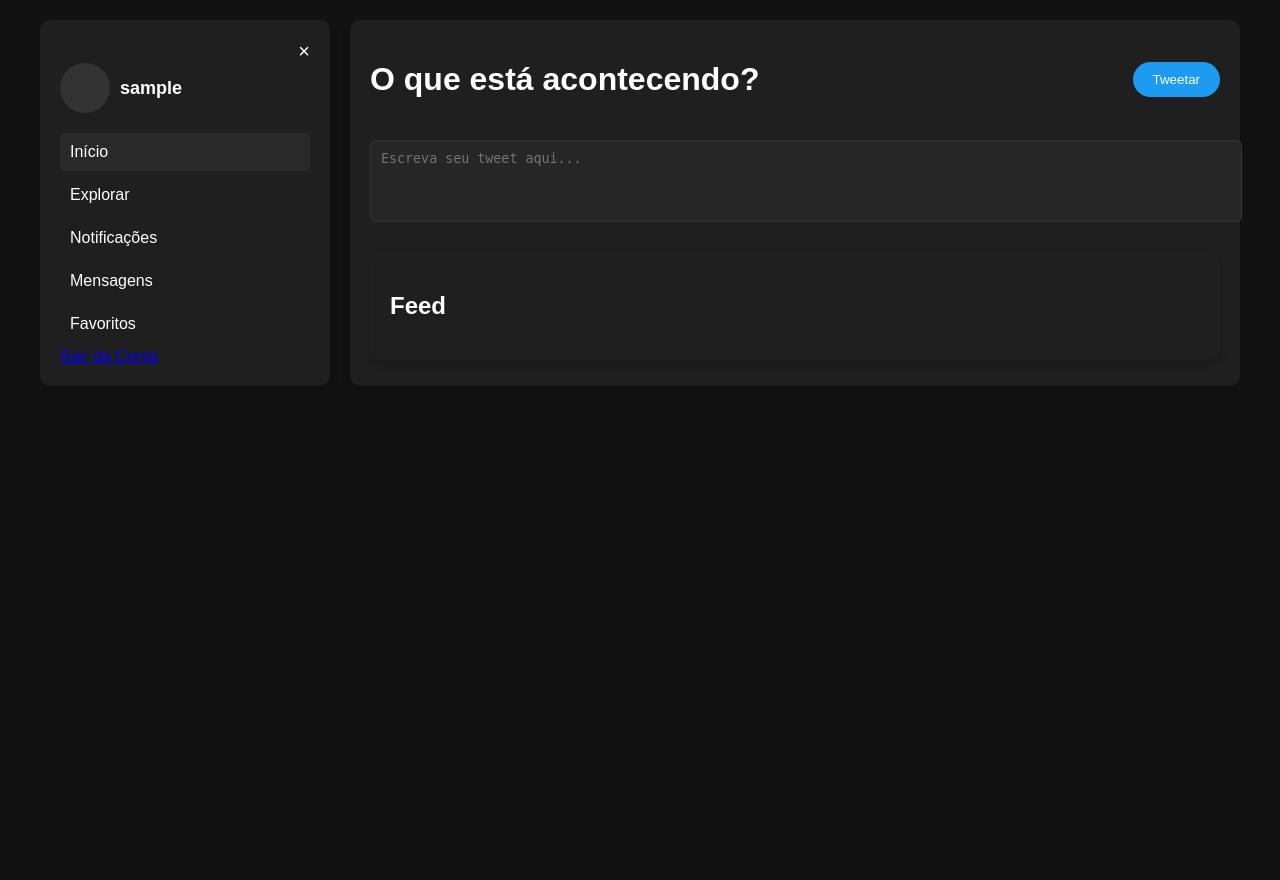
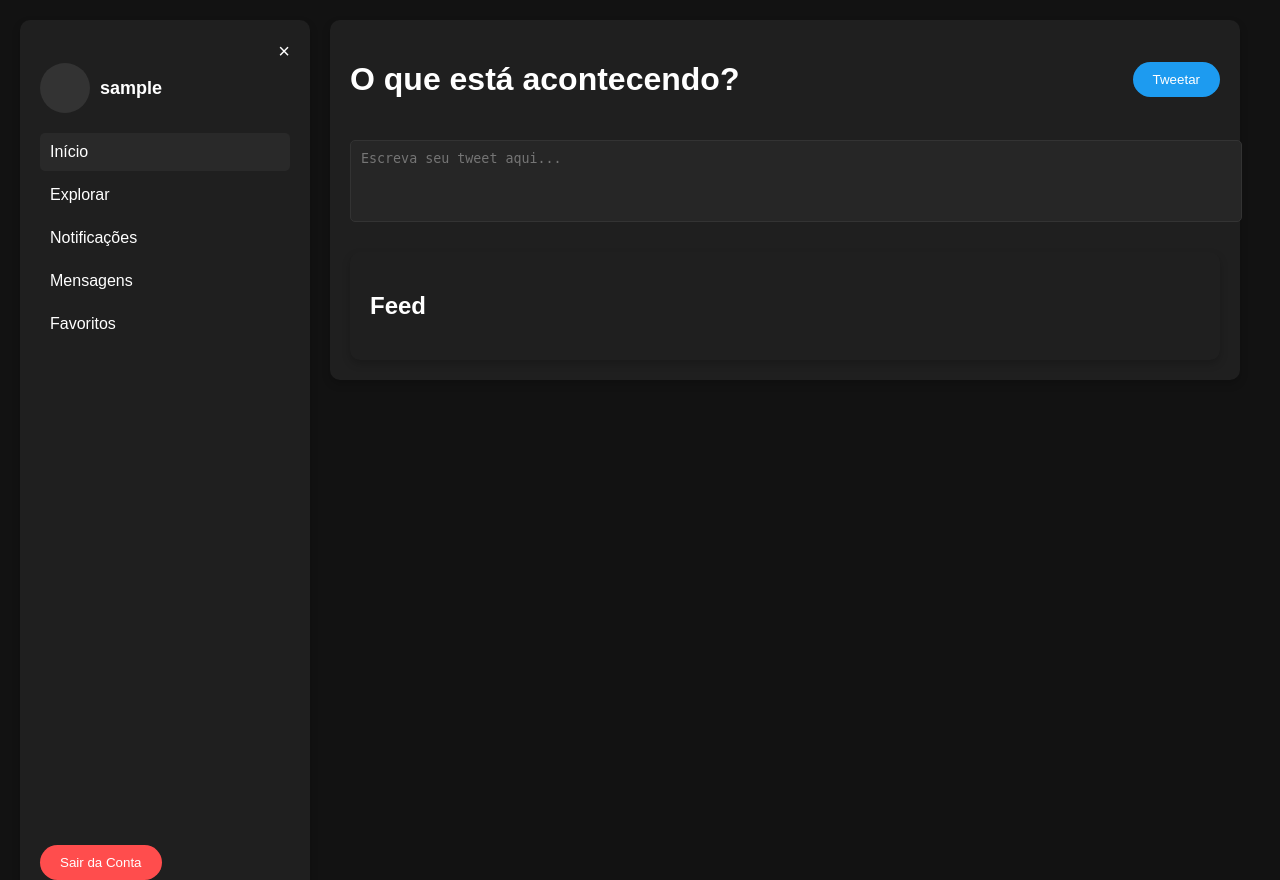
Before and after one commit to BrunoRbt/Twitter, a Django app: page /tweet/ in a window 1280 px wide. Run offline with Django 5.2, Linux system fonts and the light colour scheme; the visitor is signed in with stand-in values (Sample User, id 1); data that the repository does not hold is empty.

Commit message:
ajuste no logout

```diff
--- a/twitter_project/twitter_app/templates/twitter_app/tweet.html
+++ b/twitter_project/twitter_app/templates/twitter_app/tweet.html
@@ -1,5 +1,5 @@
 <!DOCTYPE html>
-<html lang="""pt-BR">
+<html lang="pt-BR">
 <head>
     <meta charset="UTF-8">
     <meta name="viewport" content="width=device-width, initial-scale=1.0">
@@ -10,8 +10,9 @@
             background-color: #121212;
             color: white;
             font-family: 'Arial', sans-serif;
+            margin: 0;
+            padding: 0;
             display: flex;
-            margin: 0;
         }
 
         .container {
@@ -32,6 +33,11 @@
             justify-content: space-between;
             border-radius: 10px;
             box-shadow: 0 4px 8px rgba(0, 0, 0, 0.2);
+            position: fixed;
+            top: 20px;
+            left: 20px;
+            height: calc(100vh - 40px);
+            overflow-y: auto;
         }
 
         .close-button {
@@ -83,7 +89,7 @@
         .content {
             flex: 1;
             padding: 20px;
-            margin-left: 20px;
+            margin-left: 290px; /* Espaço para a barra lateral fixa */
             background-color: #1f1f1f;
             border-radius: 10px;
             box-shadow: 0 4px 8px rgba(0, 0, 0, 0.2);
@@ -170,6 +176,22 @@
             background-color: #ff1a1a;
         }
 
+        .logout-button {
+            background-color: #ff4d4d;
+            color: white;
+            border: none;
+            padding: 10px 20px;
+            border-radius: 20px;
+            cursor: pointer;
+            text-align: center;
+            transition: background-color 0.3s ease;
+            margin-top: 20px;
+        }
+
+        .logout-button:hover {
+            background-color: #ff1a1a;
+        }
+
         /* Estilos Responsivos */
         @media (max-width: 768px) {
             .container {
@@ -180,6 +202,8 @@
             .sidebar {
                 width: 100%;
                 margin-bottom: 20px;
+                position: relative;
+                height: auto;
             }
 
             .content {
@@ -208,7 +232,10 @@
                 </nav>
             </div>
             <div>
-                <a href="#" id="logout">Sair da Conta</a>
+                <form method="post" action="{% url 'logout' %}">
+                    {% csrf_token %}
+                    <button type="submit" class="logout-button">Sair da Conta</button>
+                </form>
             </div>
         </aside>
 
--- a/twitter_project/twitter_app/urls.py
+++ b/twitter_project/twitter_app/urls.py
@@ -1,9 +1,10 @@
 from django.urls import path
-from .views import register_view, login_view, tweet_view, delete_tweet_view
+from .views import register_view, login_view, tweet_view, delete_tweet_view, logout_view
 
 urlpatterns = [
     path('register/', register_view, name='register'),
     path('login/', login_view, name='login'),
     path('tweet/', tweet_view, name='tweet'),
     path('tweet/delete/<int:tweet_id>/', delete_tweet_view, name='delete_tweet'),
+    path('logout/', logout_view, name='logout'),
 ]
--- a/twitter_project/twitter_app/views.py
+++ b/twitter_project/twitter_app/views.py
@@ -1,6 +1,6 @@
 # views.py
 from django.shortcuts import render, redirect, get_object_or_404
-from django.contrib.auth import login, authenticate
+from django.contrib.auth import login, authenticate, logout
 from django.contrib.auth.forms import AuthenticationForm
 from django.contrib import messages
 from rest_framework import generics
@@ -56,6 +56,10 @@ def delete_tweet_view(request, tweet_id):
         return redirect('tweet')
     return redirect('tweet')
 
+def logout_view(request):
+    logout(request)
+    return redirect('login')
+
 class RegisterView(generics.CreateAPIView):
     queryset = User.objects.all()
     serializer_class = UserSerializer
--- a/twitter_project/twitter_project/settings.py
+++ b/twitter_project/twitter_project/settings.py
@@ -56,7 +56,7 @@ ROOT_URLCONF = 'twitter_project.urls'
 TEMPLATES = [
     {
         'BACKEND': 'django.template.backends.django.DjangoTemplates',
-        'DIRS': [],
+        'DIRS': [BASE_DIR / 'templates'],
         'APP_DIRS': True,
         'OPTIONS': {
             'context_processors': [
```
Also changed, not shown: twitter_project/twitter_app/templates/twitter_app/login.html (+4 -33 lines).
